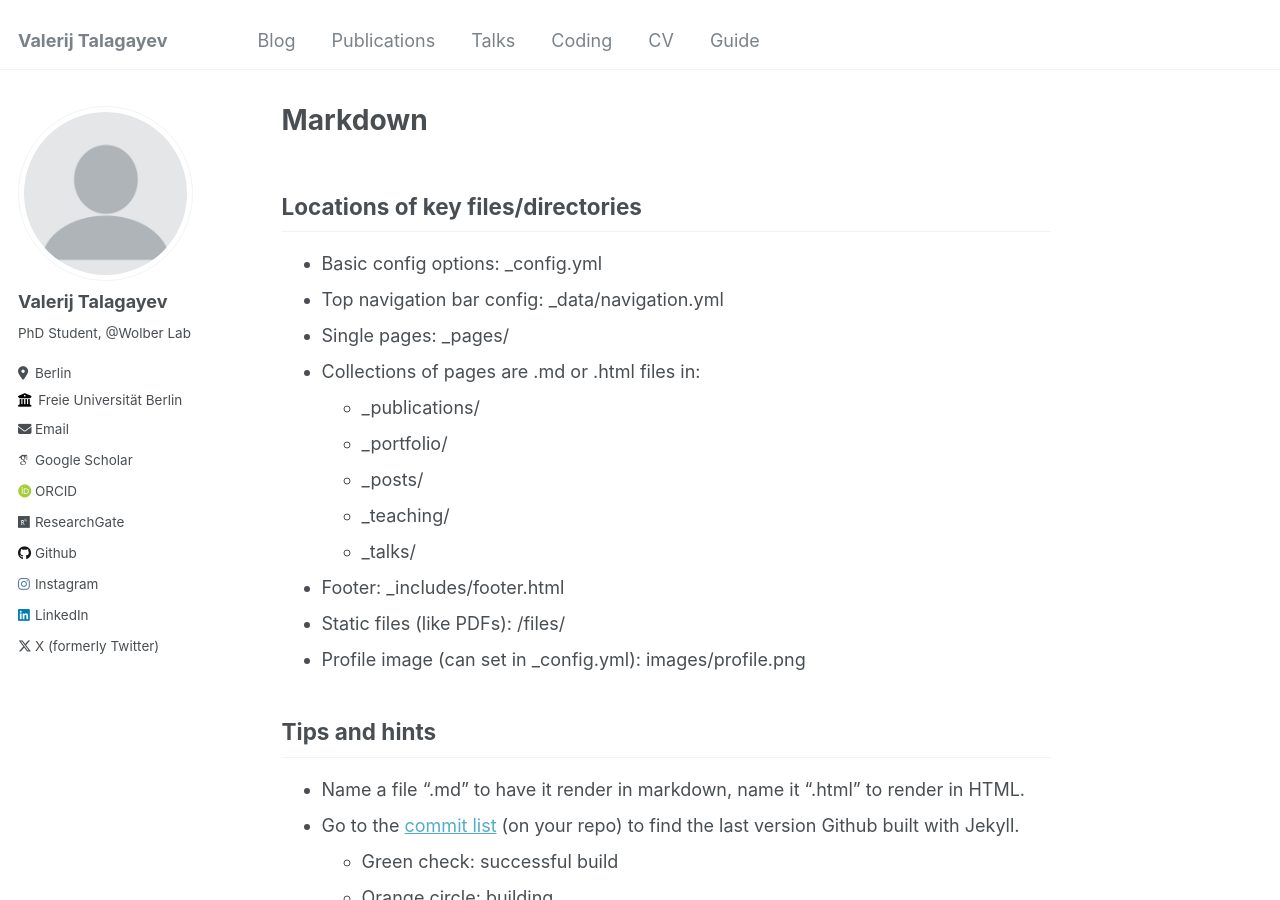
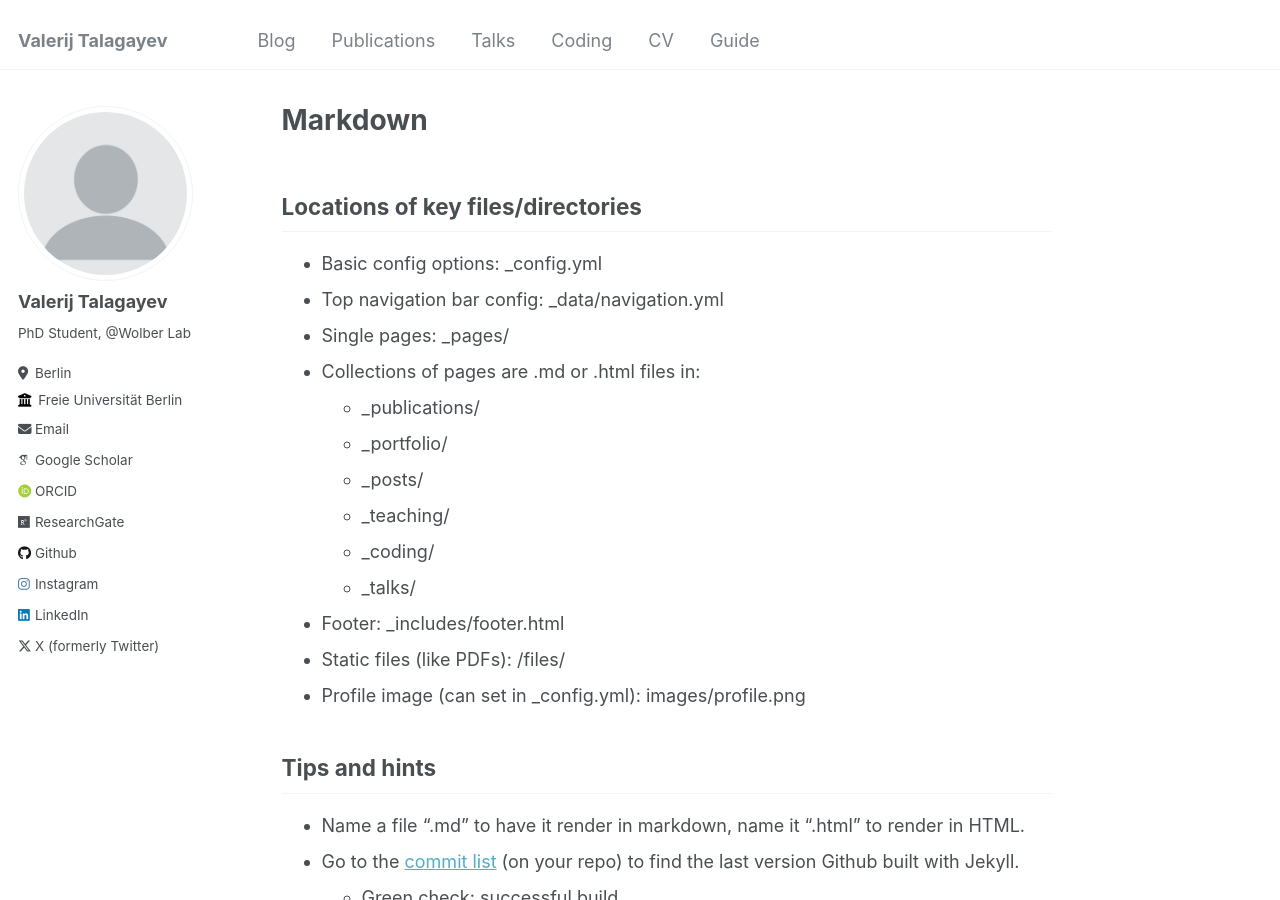
Before and after one commit to talagayev/talagayev11.github.io, a Jekyll site: the page built from _pages/markdown.md, in a window 1280 px wide and 900 px high. Built offline with Jekyll 4.4.1, drawn with Linux system fonts in a browser that asks for light colours; some web fonts are replaced.

Commit message:
Update markdown.md

```diff
--- a/_pages/markdown.md
+++ b/_pages/markdown.md
@@ -17,6 +17,7 @@ redirect_from:
   * _portfolio/
   * _posts/
   * _teaching/
+  * _coding/
   * _talks/
 * Footer: _includes/footer.html
 * Static files (like PDFs): /files/
```
